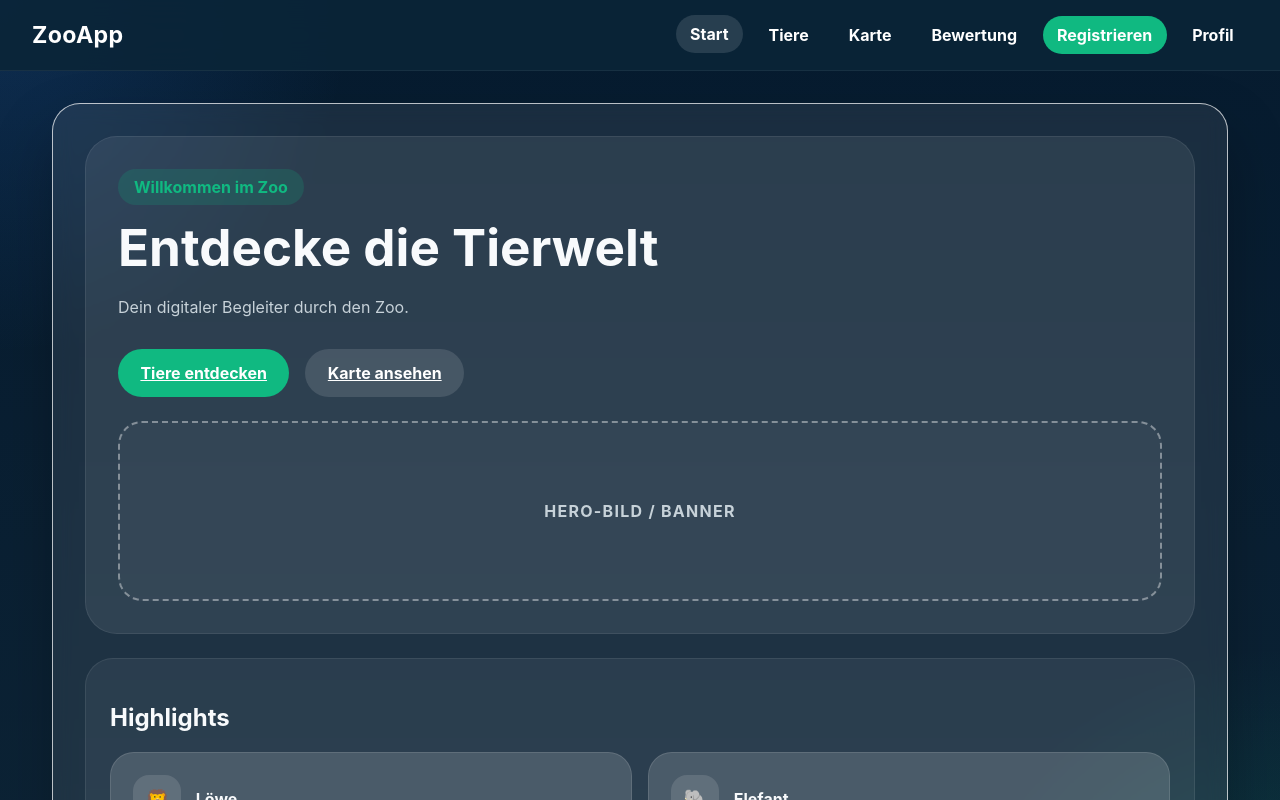
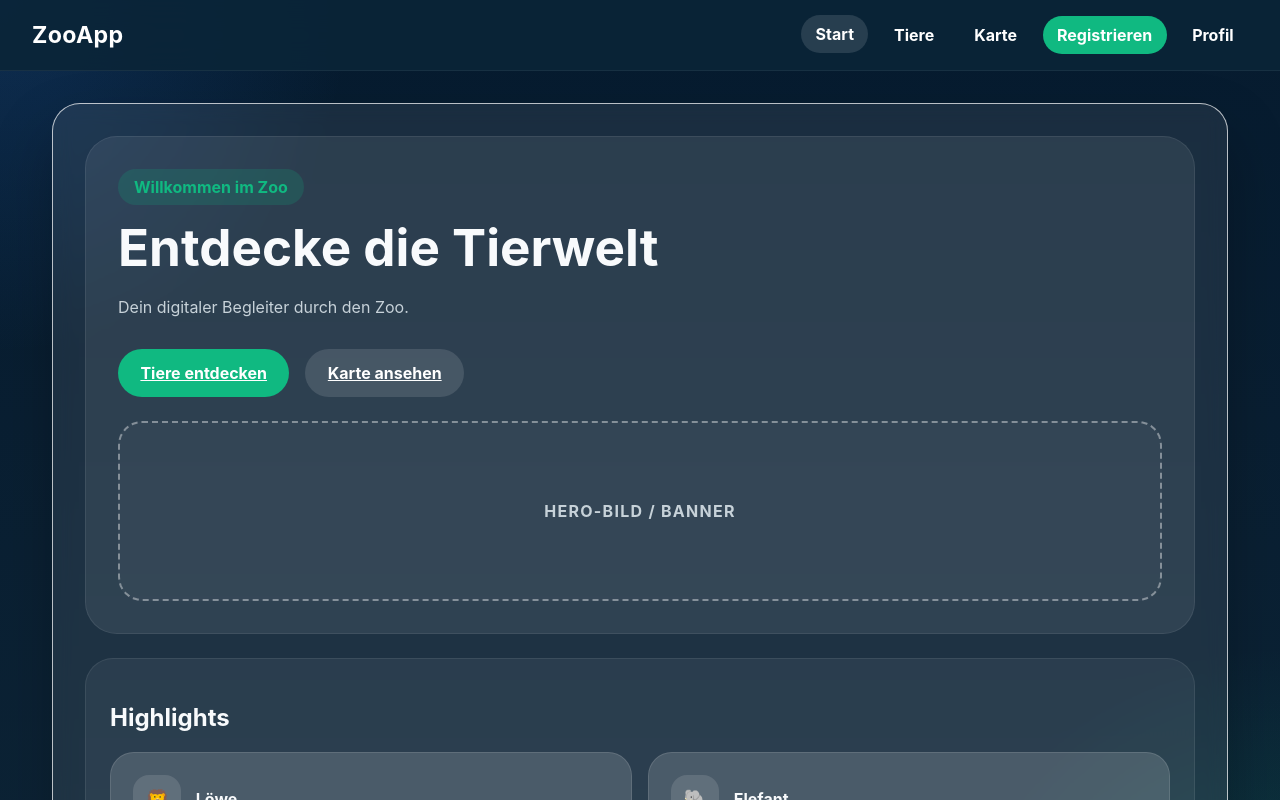
Before and after one commit to Cattlx/M426-ZooApp, a React (Vite) app in the folder Zoo-App/: page / in a window 1280 px wide. Shown: the top 800 px of the page. Built offline with nearby package versions, Linux system fonts and the light colour scheme.

Commit message:
Deine Beschreibung der Änderungen

```diff
--- a/Zoo-App/src/App.jsx
+++ b/Zoo-App/src/App.jsx
@@ -21,7 +21,6 @@ export default function App() {
           </NavLink>
           <NavLink to="/tiere">Tiere</NavLink>
           <NavLink to="/karte">Karte</NavLink>
-          <NavLink to="/bewertung">Bewertung</NavLink>
           <NavLink to="/registrieren" className="button-link">
             Registrieren
           </NavLink>
```
